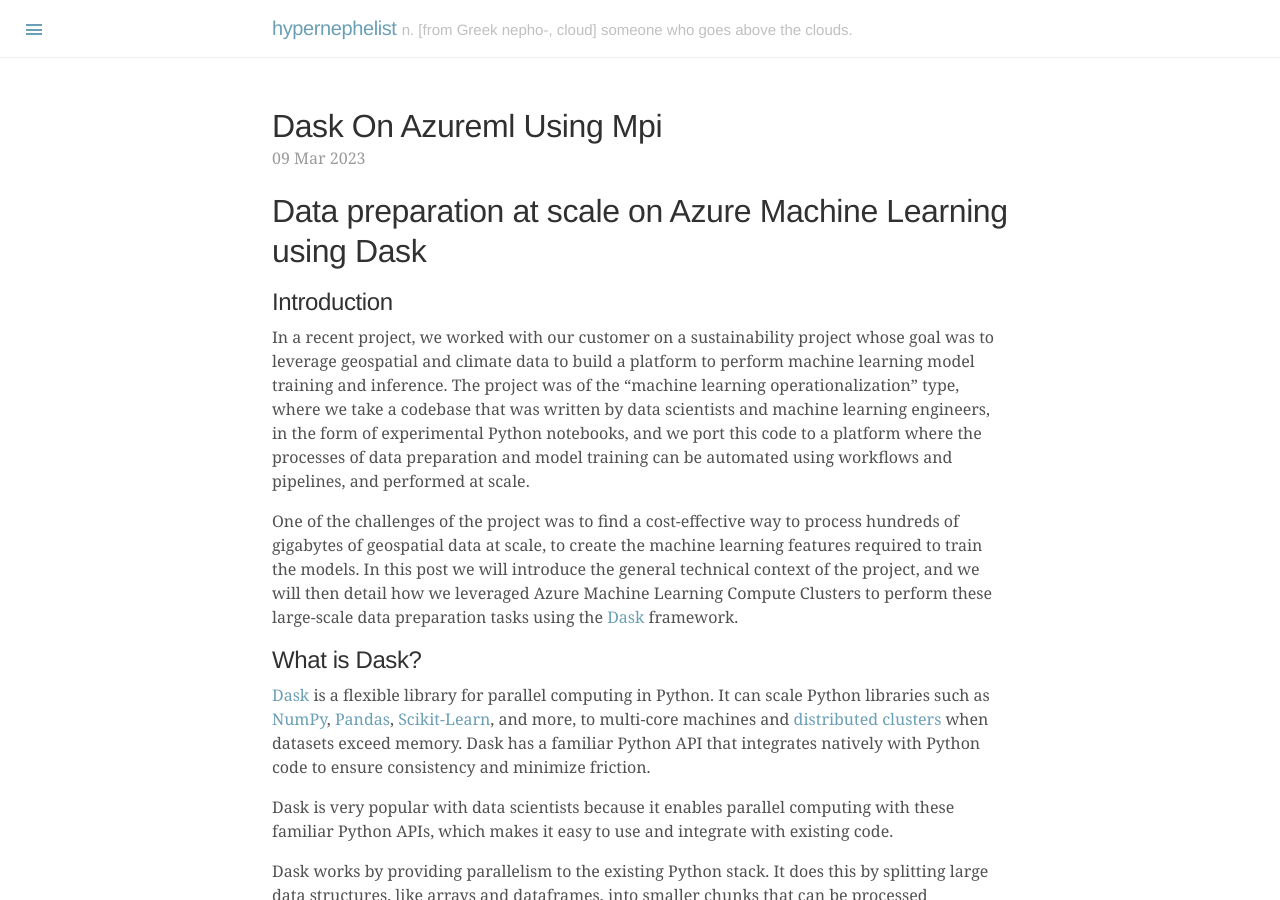
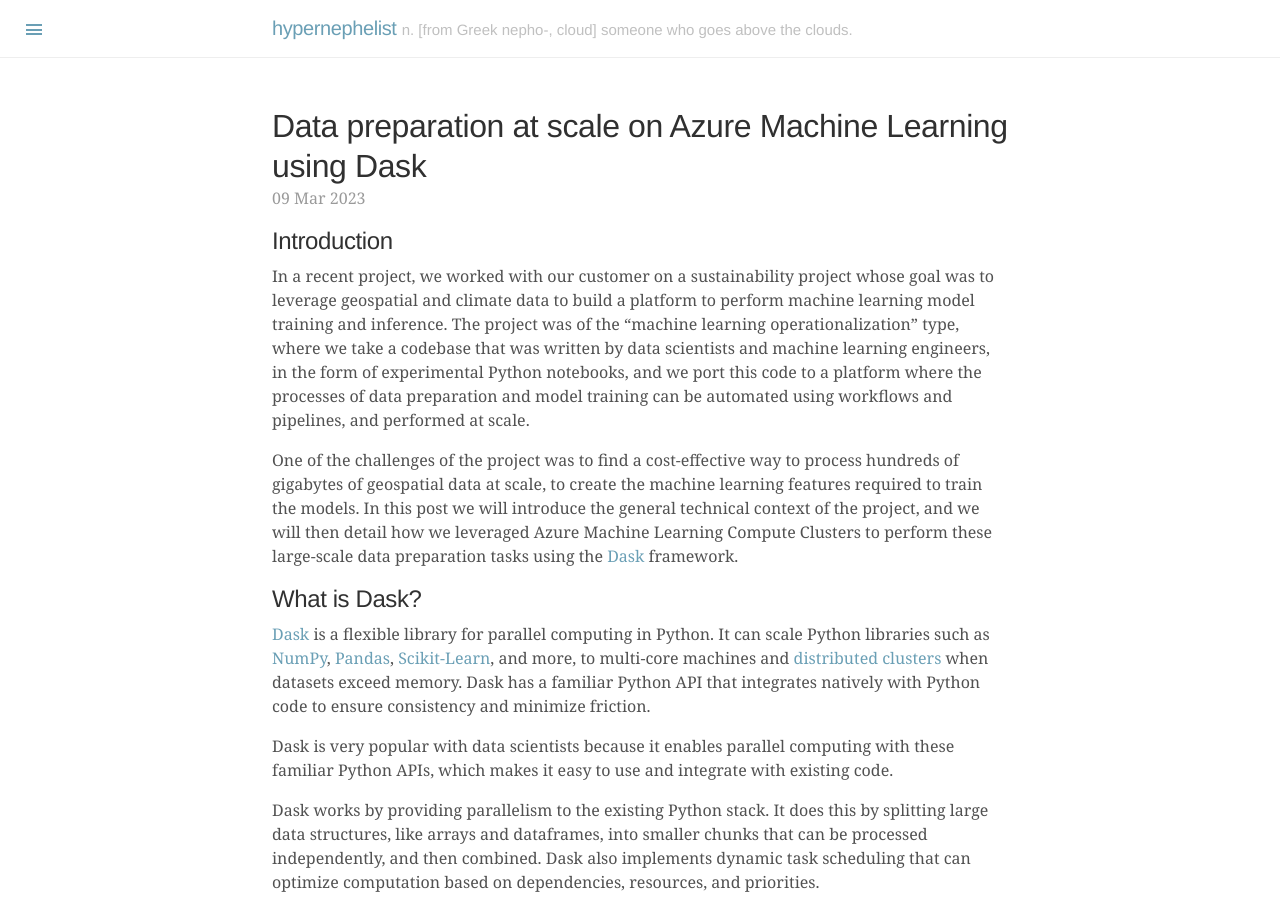
Before and after one commit to tomconte/tomconte.github.io, a Jekyll site: the page built from _posts/2023-03-09-dask-on-azureml-using-mpi.md, in a window 1280 px wide and 900 px high. Built offline with Jekyll 4.4.1, drawn with Linux system fonts in a browser that asks for light colours; our own code applies the rules of GitHub Pages for plain Markdown files; some of the changed lines change nothing that is shown.

Commit message:
Dask on AzureML fix meta

```diff
--- a/_posts/2023-03-09-dask-on-azureml-using-mpi.md
+++ b/_posts/2023-03-09-dask-on-azureml-using-mpi.md
@@ -1,15 +1,7 @@
 ---
-post_title: 'Data preparation at scale on Azure ML using Dask'
-author1: tconte
-post_slug: data-prep-at-scale-on-azure-ml-using-dask
-post_date: 2023-02-23
-categories: Big Data, Machine Learning
-tags: Azure ML
-featured_image: check instructions below
-summary: summary of the post
+title: "Data preparation at scale on Azure Machine Learning using Dask"
+layout: post
 ---
-
-# Data preparation at scale on Azure Machine Learning using Dask
 
 ## Introduction
 
```
